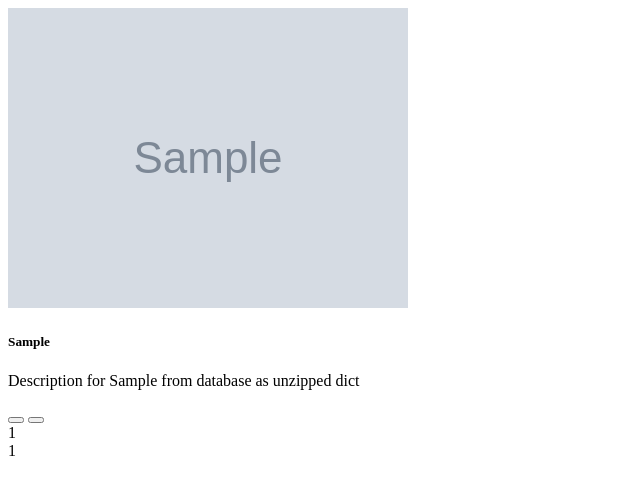
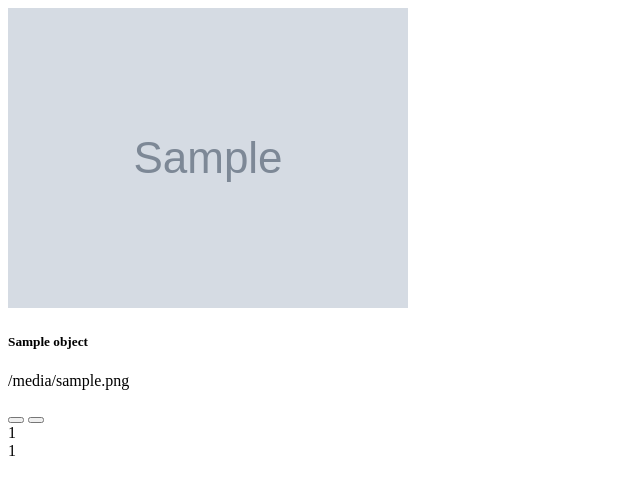
Before and after one commit to narmirarmi/CITS3403_Group_Project, a Flask app: template templates/poll/PollWidget.html in a window 1280 px wide. Shown: the top 495 px of the page, without its empty margins (0-640 px from the left). Run offline with Flask 3, Linux system fonts and the light colour scheme; the template is opened without the code that fills it: most values are stand-ins (such as "Sample title", 1, 10 or a date in 2020); grey boxes marked "Sample" are stand-in pictures.

Commit message:
Added the image post title and description from the database. Right now it is using the random seeded values produced, but when the user adds their photos it will have their title and description show. The next stap will be having the users profile photo somewhere on the image.

```diff
--- a/database/populate_db.py
+++ b/database/populate_db.py
@@ -42,8 +42,10 @@ def create_images(users):
         for _ in range(random.randint(0,
                                       3)):  # Each user will have 1-3 images (maybe we should make it 0-x but for now 1-3 is fine
             image_path = fake.image_url()
+            post_title = fake.sentence()
+            post_description = fake.paragraph()
             upload_date = datetime.utcnow() - timedelta(days=random.randint(0, 10))
-            image = Image(user_id=user.id, image_path=image_path, upload_date=upload_date)
+            image = Image(user_id=user.id, post_description=post_description, post_title=post_title,image_path=image_path, upload_date=upload_date)
             images.append(image)
     db.session.add_all(images)
     db.session.commit()
--- a/database/routes.py
+++ b/database/routes.py
@@ -31,7 +31,9 @@ def register_routes(app, db):
                 'likes_count': likes_count,
                 'dislikes_count': dislikes_count,
                 'comments_count': len(image.comments),
-                'user_vote': user_vote
+                'user_vote': user_vote,
+                'image_title': image.post_title,
+                'image_description': image.post_description
             })
         return render_template('index.html', images=image_info, tab_bottom=True)
 
--- a/templates/poll/PollWidget.html
+++ b/templates/poll/PollWidget.html
@@ -12,9 +12,8 @@
             <div class="col-5">
                 <div class="card-body px-0">
                     <div class="col px-0">
-                        <h5 class="card-title" id="itemPrice">{{ pollImage.split("/")[-1].split(".")[0].title() }}</h5>
-                        <p class="card-text" id="itemDescription">Description for {{ (pollImage.split("/")[-1].split(".")[0]).title() }}
-                        from database as unzipped dict</p>
+                        <h5 class="card-title" id="itemPrice">{{ object.image_title }}</h5>
+                        <p class="card-text" id="itemDescription">{{ object.image_description }}</p>
 
                     </div>
                     <div class="row d-block w-100">
```
Also changed, not shown: instance/should_i_buy_it.db.
